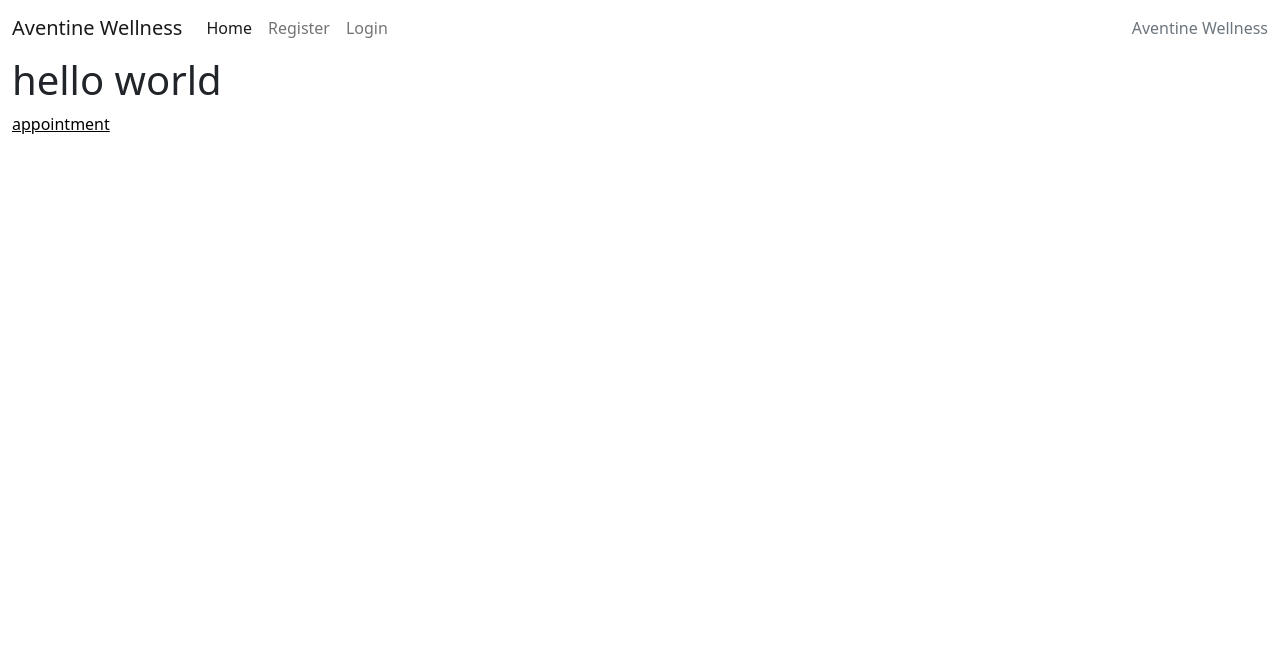
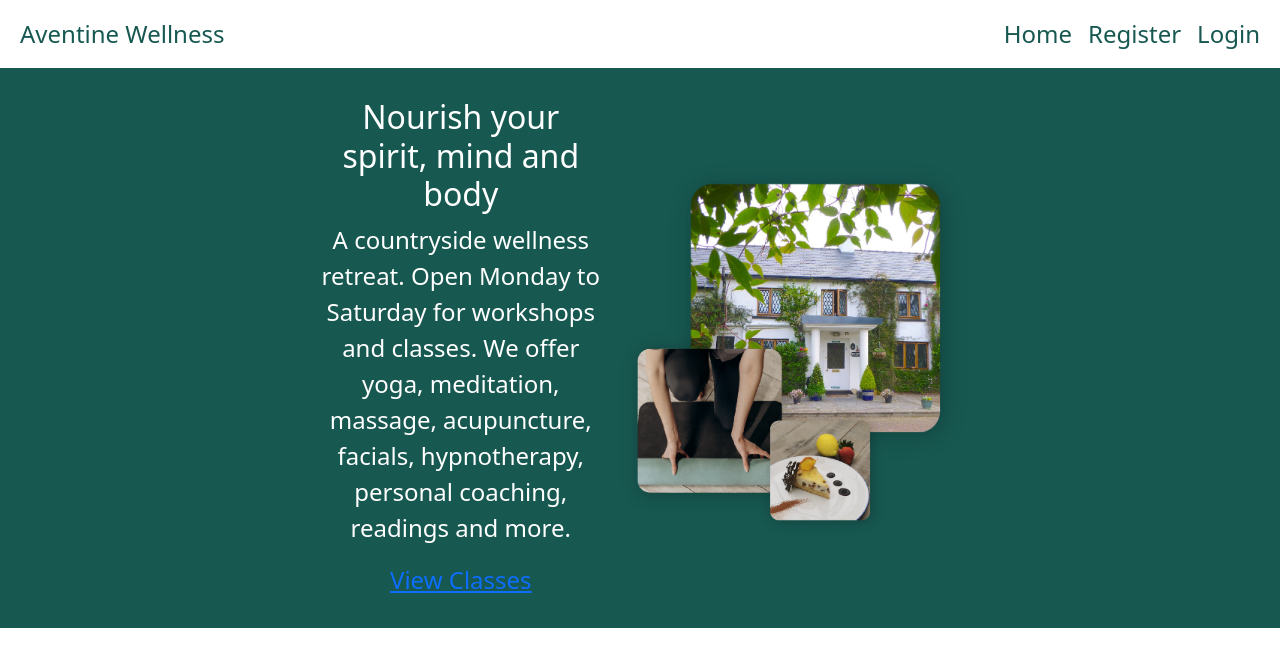
Before and after one commit to VictoriaT87/P4-Aventine-Wellness, a Django app: page / in a window 1280 px wide. Shown: the top 667 px of the page. Run offline with Django 3.2, Linux system fonts and the light colour scheme.

Commit message:
Add hero layout and styling for index.html

```diff
--- a/static/css/style.css
+++ b/static/css/style.css
@@ -1,4 +1,74 @@
+/* body {
+    background-color: #175851;
+} */
 
-a {
-    color: black;
+/* .navbar-custom{
+    background-color: #fff;
+} */
+
+.navbar {
+    font-size: 1.5rem;
 }
+
+.navbar-custom a {
+    color: #175851;
+    font-size: 1.5rem;
+    padding-left: 0.5rem;
+}
+
+#navbarText {
+    color: #175851;
+}
+
+.hero {
+    overflow-x: hidden;
+    padding: 0;
+
+    color: #fff;
+    z-index: 1;
+    width: 100%;
+    min-height: 70vh;
+    padding: 80px 0;
+    margin: 0;
+    position: relative;
+}
+
+.hero .info {
+    background-color: #175851;
+    position: absolute;
+    inset: 0;
+    z-index: 2;
+}
+
+.hero-container{
+    max-width: 100%;
+    height: 100%;
+    display: flex;
+    justify-content: center;
+}
+.hero-content {
+    max-width: 80%;
+    display: flex;
+    flex-direction: row;
+    align-items: center;
+}
+
+.hero-image {
+    max-width: 100%;
+}
+
+.hero-text {
+    display: flex;
+    width: 30%;
+    font-size: 1.5rem;
+    text-align: center;
+    flex-direction: column;
+}
+
+.hero-content-image {
+    padding: 0;
+    margin: 0;
+    width: 35%;
+    display: flex;
+    justify-content: center;
+}
--- a/templates/base.html
+++ b/templates/base.html
@@ -21,7 +21,7 @@
 
 <body>
 
-    <nav class="navbar navbar-expand-lg navbar-light bg-white">
+    <nav class="navbar navbar-expand-lg navbar-custom bg-white">
         <div class="container-fluid">
             <a class="navbar-brand" href="{% url 'home' %}">Aventine Wellness</a>
             <button class="navbar-toggler" type="button" data-bs-toggle="collapse" data-bs-target="#navbarText"
@@ -29,7 +29,7 @@
                 <span class="navbar-toggler-icon"></span>
             </button>
             <div class="collapse navbar-collapse" id="navbarText">
-                <ul class="navbar-nav me-auto mb-2 mb-lg-0">
+                <ul class="navbar-nav ms-auto mb-2 mb-lg-0">
                     <li class="nav-item">
                         <a class="nav-link active" aria-current="page" href="{% url 'home' %}">Home</a>
                     </li>
@@ -46,9 +46,9 @@
                     </li>
                     {% endif %}
                 </ul>
-                <span class="navbar-text text-muted">
+                <!-- <span class="navbar-text text-muted">
                     Aventine Wellness
-                </span>
+                </span> -->
             </div>
         </div>
     </nav>
--- a/templates/index.html
+++ b/templates/index.html
@@ -1,12 +1,32 @@
 {% extends "base.html" %}
+{% load static %}
 
 {% block content %}
 
-<div class="container-fluid">
+<!-- <div class="container-fluid">
     <h1>hello world</h1>
     <a href="{% url 'appointment' %}">appointment</a>
-</div>
+</div> -->
+
+<section id="hero" class="hero">
+
+    <div class="info d-flex align-items-center">
+        <div class="hero-container">
+            <div class="row justify-content-center hero-content">
+                <div class="col-lg-6 hero-text">
+                    <h2>Nourish your spirit, mind and body</h2>
+                    <p>A countryside wellness retreat. Open Monday to Saturday for workshops and classes.
+                        We offer yoga, meditation, massage, acupuncture, facials, hypnotherapy, personal coaching,
+                        readings and more.</p>
+                    <a href="#">View Classes</a>
+                </div>
+                <div class="col-lg-6 hero-content-image">
+                    <img class="hero-image" src="{% static 'media/images/hero-image.png' %}"
+                        alt="Collage image of wellness retreat and woman doing yoga">
+            </div>
+            </div>
+        </div>
+    </div>
 
 
-
-{%endblock%}
+    {%endblock%}
```
Also changed, not shown: static/media/images/hero-image.png (added).
